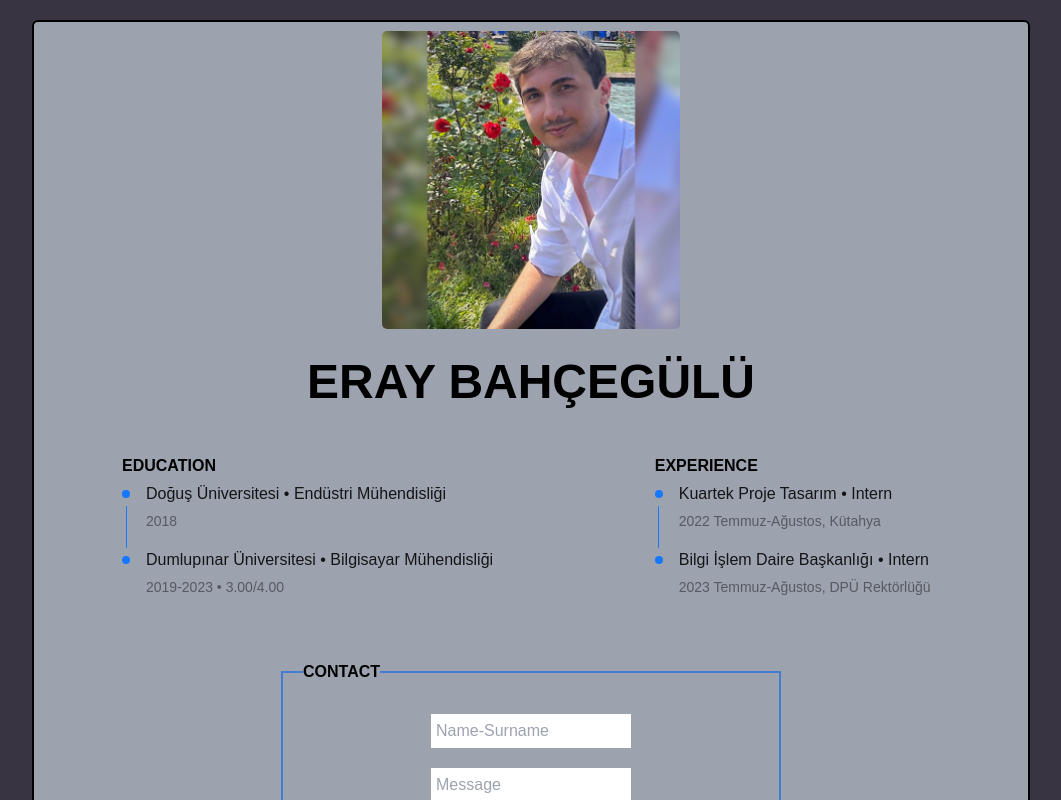
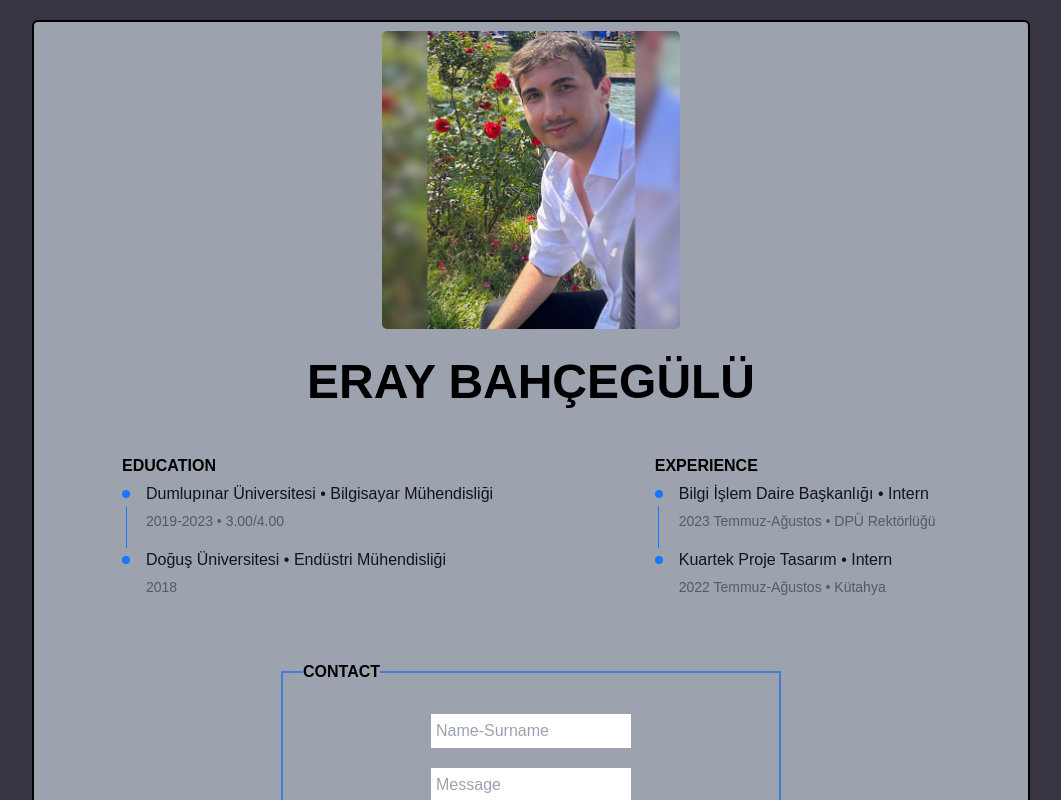
Before and after one commit to eraybahcegulu/eraybahcegulu.com, a React (Create React App) app in the folder client/: page / in a window 1280 px wide. Shown: the top 800 px of the page, without its empty margins (109-1170 px from the left). Built offline with nearby package versions, Linux system fonts and the light colour scheme; the HTML template or start-up script is replaced by a standard one.

Commit message:
Update Main.jsx

```diff
--- a/client/src/components/Main.jsx
+++ b/client/src/components/Main.jsx
@@ -53,13 +53,14 @@ const Main = () => {
               direction="vertical"
               items={[
                 {
+                  title: 'Dumlupınar Üniversitesi • Bilgisayar Mühendisliği',
+                  description: '2019-2023 • 3.00/4.00',
+                },
+                {
                   title: 'Doğuş Üniversitesi • Endüstri Mühendisliği',
                   description: '2018',
                 },
-                {
-                  title: 'Dumlupınar Üniversitesi • Bilgisayar Mühendisliği',
-                  description: '2019-2023 • 3.00/4.00',
-                },
+
               ]}
             />
           </div>
@@ -73,12 +74,13 @@ const Main = () => {
               direction="vertical"
               items={[
                 {
-                  title: 'Kuartek Proje Tasarım • Intern',
-                  description: '2022 Temmuz-Ağustos, Kütahya',
+                  title: 'Bilgi İşlem Daire Başkanlığı • Intern ',
+                  description: '2023 Temmuz-Ağustos • DPÜ Rektörlüğü',
+
                 },
                 {
-                  title: 'Bilgi İşlem Daire Başkanlığı • Intern ',
-                  description: '2023 Temmuz-Ağustos, DPÜ Rektörlüğü',
+                  title: 'Kuartek Proje Tasarım • Intern',
+                  description: '2022 Temmuz-Ağustos • Kütahya',
                 },
               ]}
             />
```
